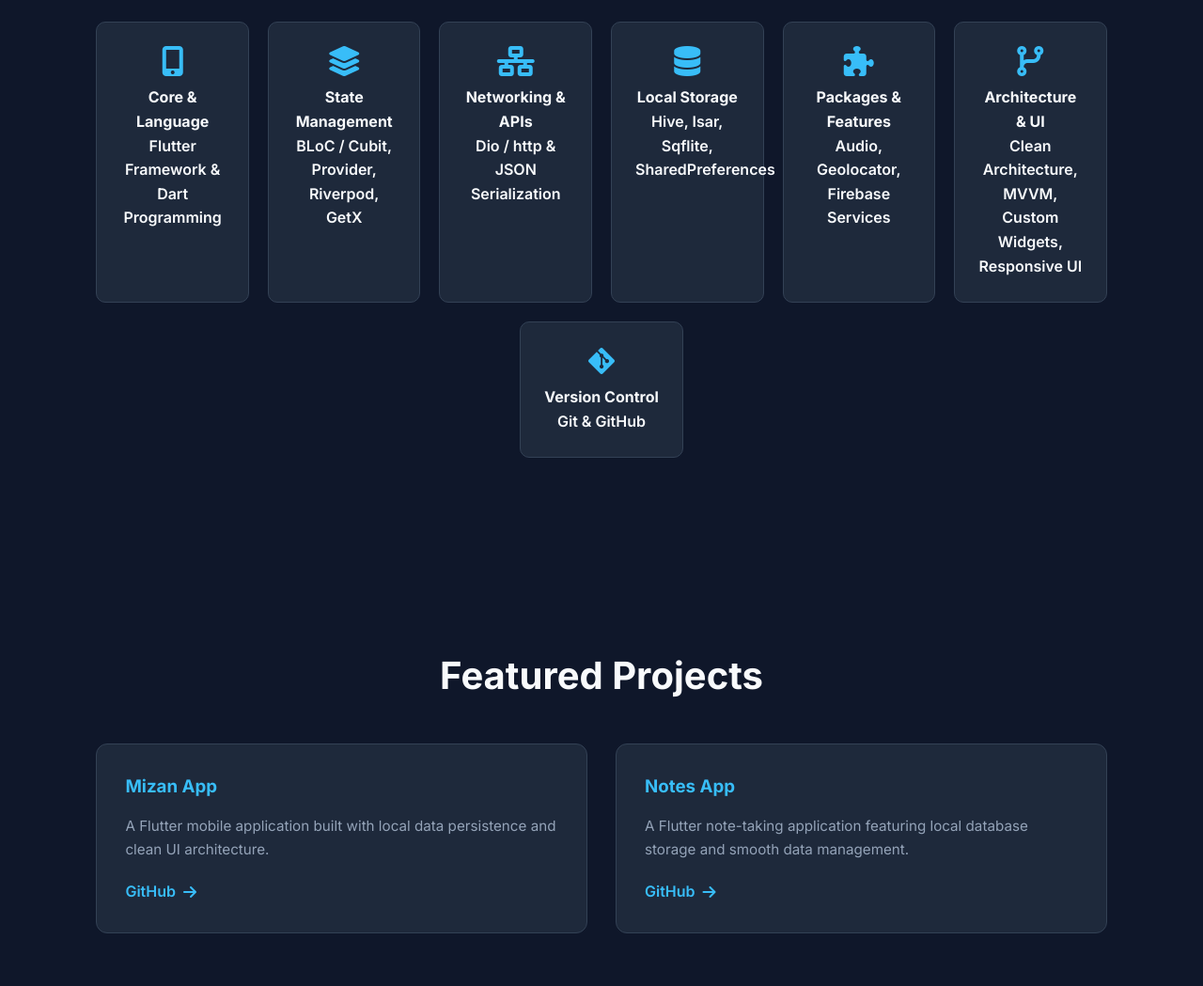
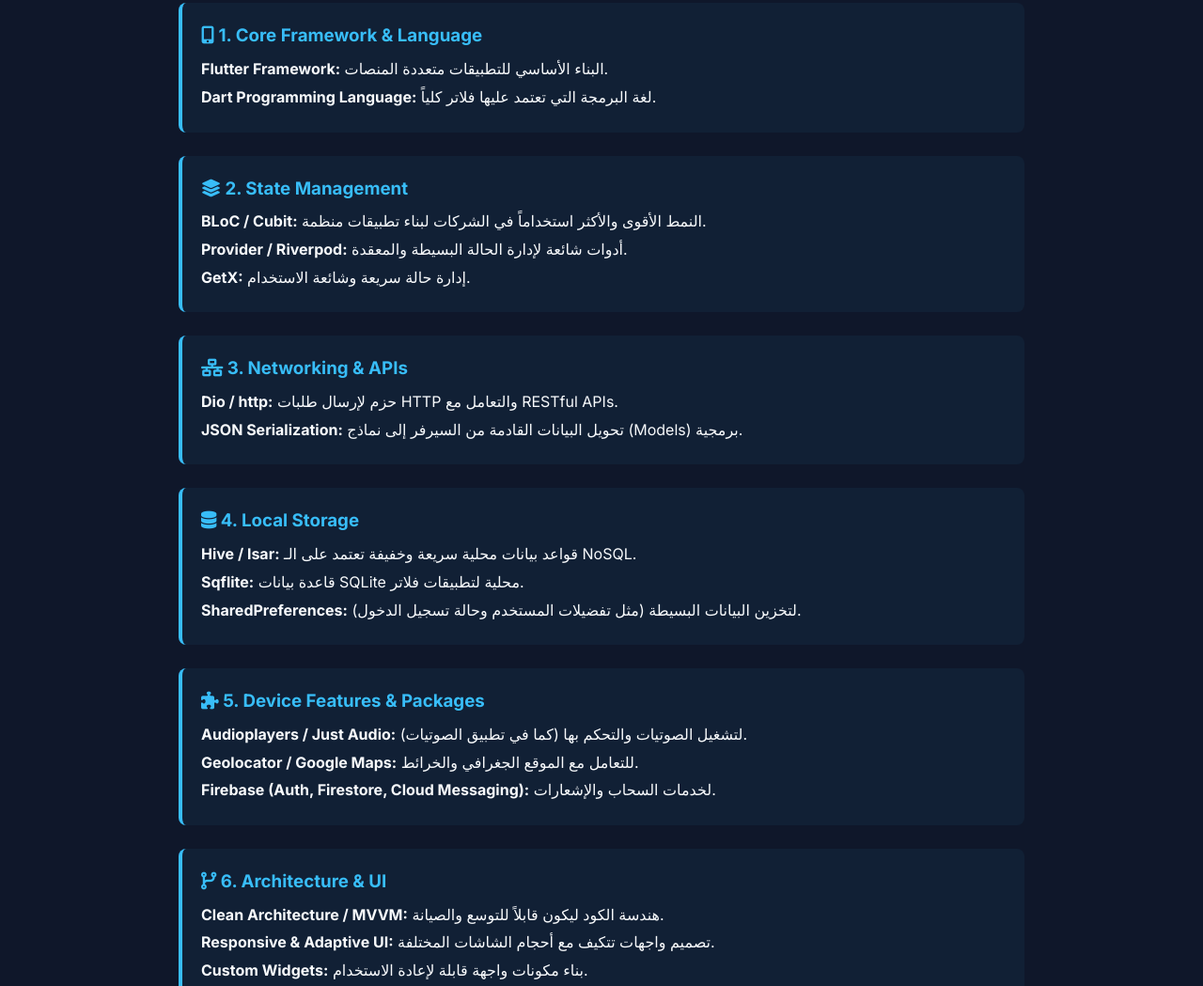
Before and after one commit to jafarmaksoud8-byte/portfolio, a plain HTML site: page index.html in a window 1280 px wide. Shown: the part 1349-2398 px from the top of the page at 94% size. Drawn offline with Linux system fonts and the light colour scheme.

Commit message:
update skills section with clean structured layout

```diff
--- a/index.html
+++ b/index.html
@@ -43,56 +43,60 @@
 
     <section id="skills" class="section bg-light">
     <h2>Core Skills & Expertise</h2>
-        <div class="skills-grid">
-            <div class="skill-card">
-                <i class="fas fa-mobile-alt"></i>
-                <div>
-                    <strong>Core & Language</strong>
-                    <p>Flutter Framework & Dart Programming</p>
+    <div style="max-width: 900px; margin: 0 auto; display: flex; flex-direction: column; gap: 25px; text-align: left;">
+
+        <!-- 1 -->
+        <div style="background: rgba(56, 189, 248, 0.05); padding: 20px; border-radius: 8px; border-left: 4px solid #38bdf8;">
+            <h3 style="color: #38bdf8; margin-bottom: 8px;"><i class="fas fa-mobile-alt"></i> 1. Core Framework & Language</h3>
+            <p style="margin: 4px 0;"><strong>Flutter Framework:</strong> البناء الأساسي للتطبيقات متعددة المنصات.</p>
+            <p style="margin: 4px 0;"><strong>Dart Programming Language:</strong> لغة البرمجة التي تعتمد عليها فلاتر كلياً.</p>
         </div>
+
+        <!-- 2 -->
+        <div style="background: rgba(56, 189, 248, 0.05); padding: 20px; border-radius: 8px; border-left: 4px solid #38bdf8;">
+            <h3 style="color: #38bdf8; margin-bottom: 8px;"><i class="fas fa-layer-group"></i> 2. State Management</h3>
+            <p style="margin: 4px 0;"><strong>BLoC / Cubit:</strong> النمط الأقوى والأكثر استخداماً في الشركات لبناء تطبيقات منظمة.</p>
+            <p style="margin: 4px 0;"><strong>Provider / Riverpod:</strong> أدوات شائعة لإدارة الحالة البسيطة والمعقدة.</p>
+            <p style="margin: 4px 0;"><strong>GetX:</strong> إدارة حالة سريعة وشائعة الاستخدام.</p>
         </div>
-            <div class="skill-card">
-                <i class="fas fa-layer-group"></i>
-                <div>
-                    <strong>State Management</strong>
-                    <p>BLoC / Cubit, Provider, Riverpod, GetX</p>
+
+        <!-- 3 -->
+        <div style="background: rgba(56, 189, 248, 0.05); padding: 20px; border-radius: 8px; border-left: 4px solid #38bdf8;">
+            <h3 style="color: #38bdf8; margin-bottom: 8px;"><i class="fas fa-network-wired"></i> 3. Networking & APIs</h3>
+            <p style="margin: 4px 0;"><strong>Dio / http:</strong> حزم لإرسال طلبات HTTP والتعامل مع RESTful APIs.</p>
+            <p style="margin: 4px 0;"><strong>JSON Serialization:</strong> تحويل البيانات القادمة من السيرفر إلى نماذج (Models) برمجية.</p>
         </div>
+
+        <!-- 4 -->
+        <div style="background: rgba(56, 189, 248, 0.05); padding: 20px; border-radius: 8px; border-left: 4px solid #38bdf8;">
+            <h3 style="color: #38bdf8; margin-bottom: 8px;"><i class="fas fa-database"></i> 4. Local Storage</h3>
+            <p style="margin: 4px 0;"><strong>Hive / Isar:</strong> قواعد بيانات محلية سريعة وخفيفة تعتمد على الـ NoSQL.</p>
+            <p style="margin: 4px 0;"><strong>Sqflite:</strong> قاعدة بيانات SQLite محلية لتطبيقات فلاتر.</p>
+            <p style="margin: 4px 0;"><strong>SharedPreferences:</strong> لتخزين البيانات البسيطة (مثل تفضيلات المستخدم وحالة تسجيل الدخول).</p>
         </div>
-            <div class="skill-card">
-                <i class="fas fa-network-wired"></i>
-                <div>
-                    <strong>Networking & APIs</strong>
-                    <p>Dio / http & JSON Serialization</p>
+
+        <!-- 5 -->
+        <div style="background: rgba(56, 189, 248, 0.05); padding: 20px; border-radius: 8px; border-left: 4px solid #38bdf8;">
+            <h3 style="color: #38bdf8; margin-bottom: 8px;"><i class="fas fa-puzzle-piece"></i> 5. Device Features & Packages</h3>
+            <p style="margin: 4px 0;"><strong>Audioplayers / Just Audio:</strong> لتشغيل الصوتيات والتحكم بها (كما في تطبيق الصوتيات).</p>
+            <p style="margin: 4px 0;"><strong>Geolocator / Google Maps:</strong> للتعامل مع الموقع الجغرافي والخرائط.</p>
+            <p style="margin: 4px 0;"><strong>Firebase (Auth, Firestore, Cloud Messaging):</strong> لخدمات السحاب والإشعارات.</p>
         </div>
+
+        <!-- 6 -->
+        <div style="background: rgba(56, 189, 248, 0.05); padding: 20px; border-radius: 8px; border-left: 4px solid #38bdf8;">
+            <h3 style="color: #38bdf8; margin-bottom: 8px;"><i class="fas fa-code-branch"></i> 6. Architecture & UI</h3>
+            <p style="margin: 4px 0;"><strong>Clean Architecture / MVVM:</strong> هندسة الكود ليكون قابلاً للتوسع والصيانة.</p>
+            <p style="margin: 4px 0;"><strong>Responsive & Adaptive UI:</strong> تصميم واجهات تتكيف مع أحجام الشاشات المختلفة.</p>
+            <p style="margin: 4px 0;"><strong>Custom Widgets:</strong> بناء مكونات واجهة قابلة لإعادة الاستخدام.</p>
         </div>
-            <div class="skill-card">
-                <i class="fas fa-database"></i>
-                <div>
-                    <strong>Local Storage</strong>
-                    <p>Hive, Isar, Sqflite, SharedPreferences</p>
+
+        <!-- 7 -->
+        <div style="background: rgba(56, 189, 248, 0.05); padding: 20px; border-radius: 8px; border-left: 4px solid #38bdf8;">
+            <h3 style="color: #38bdf8; margin-bottom: 8px;"><i class="fab fa-git-alt"></i> 7. Version Control</h3>
+            <p style="margin: 4px 0;"><strong>Git & GitHub:</strong> إدارة المستودعات والعمل الجماعي.</p>
         </div>
-            </div>
-            <div class="skill-card">
-                <i class="fas fa-puzzle-piece"></i>
-                <div>
-                    <strong>Packages & Features</strong>
-                    <p>Audio, Geolocator, Firebase Services</p>
-                </div>
-            </div>
-            <div class="skill-card">
-                <i class="fas fa-code-branch"></i>
-                <div>
-                    <strong>Architecture & UI</strong>
-                    <p>Clean Architecture, MVVM, Custom Widgets, Responsive UI</p>
-                </div>
-            </div>
-            <div class="skill-card" style="grid-column: 1 / -1; max-width: 400px; margin: 0 auto;">
-                <i class="fab fa-git-alt"></i>
-                <div>
-                    <strong>Version Control</strong>
-                    <p>Git & GitHub</p>
-                </div>
-            </div>
+
     </div>
 </section>
 
```
Lines whose indentation alone changed are shown as unchanged.
